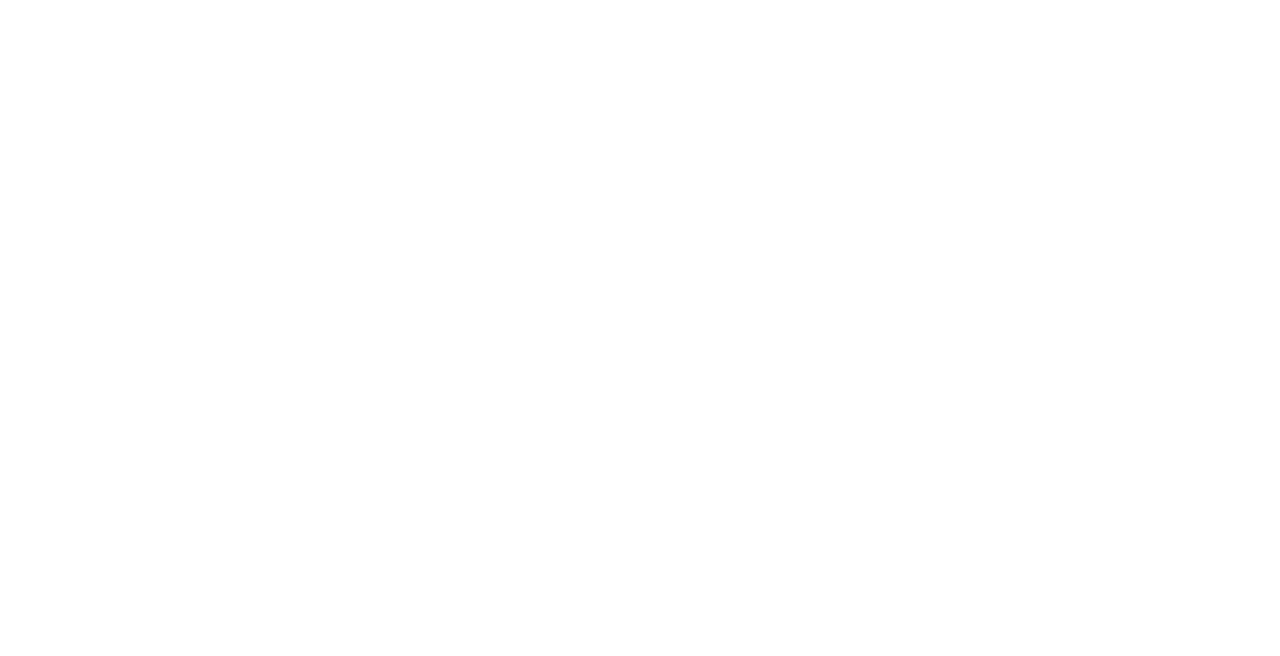
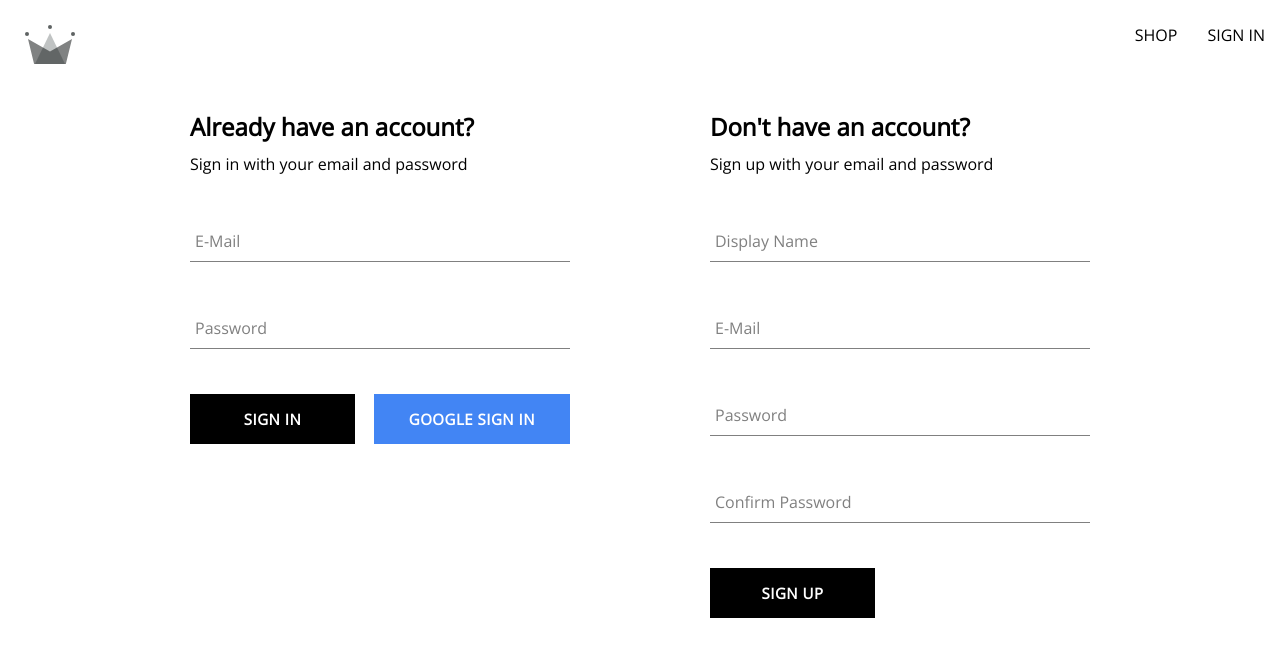
Before and after one commit to zaweb/crwn-clothing, a React (Create React App) app: page /auth in a window 1280 px wide. Before the commit this address had no page. Shown: the top 656 px of the page. Built offline with nearby package versions, Linux system fonts and the light colour scheme; no server answers; a web font is replaced by a local one.

Commit message:
Auth stuff

```diff
--- a/src/App.js
+++ b/src/App.js
@@ -2,7 +2,7 @@
 
 import Navigation from './routes/navigation/navigation.component'
 import Home from './routes/home/home.component'
-import SignIn from './routes/sign-in/sign-in.component'
+import Authentication from './routes/authentication/authentication.component'
 
 const Shop = () => {
   return <h1>I am the shop page</h1>
@@ -14,7 +14,7 @@
       <Route path='/' element={<Navigation />}>
         <Route index path='/' element={<Home />} />
         <Route path='shop' element={<Shop />} />
-        <Route path='sign-in' element={<SignIn />} />
+        <Route path='auth' element={<Authentication />} />
       </Route>
     </Routes>
   )
--- /dev/null
+++ b/src/components/sign-in-form/sign-in-form.component.jsx
@@ -0,0 +1,77 @@
+import { useState } from "react"
+
+import FormInput from "../form-input/form-input.component"
+import Button from "../button/button.component"
+
+import './sign-in-form.styles.scss'
+import {
+  signInWithGooglePopup,
+  createUserDocumentFromAuth,
+  signInAuthUserWithEmailAndPassword
+} from "../../utils/firebase/firebase.utils"
+
+const defaultFormFields = {
+  email: '',
+  password: ''
+}
+
+const SignInForm = () => {
+  const [formFields, setFormFields] = useState(defaultFormFields)
+  const { email, password } = formFields
+
+  const resetFormFields = () => {
+    setFormFields(defaultFormFields)
+  }
+
+  const signInWithGoogle = async () => {
+    await signInWithGooglePopup()
+  }
+
+  const handleSubmit = async (event) => {
+    event.preventDefault()
+
+    try {
+      const { user } = await signInAuthUserWithEmailAndPassword(
+        email,
+        password
+      )
+      // setCurrentUser(user)
+
+      resetFormFields()
+    } catch(error) {
+      switch (error.code) {
+        case 'auth/wrong-password':
+            alert('incorrect password for email');
+            break;
+          case 'auth/user-not-found':
+            alert('no user associated with this email');
+            break;
+          default:
+            console.log(error);
+      }
+    }
+  }
+
+  const handleChange = (event) => {
+    const { name, value } = event.target
+
+    setFormFields({ ...formFields, [name]: value })
+  }
+
+  return (
+    <div className='sign-up-container'>
+      <h2>Already have an account?</h2>
+      <span>Sign in with your email and password</span>
+      <form onSubmit={handleSubmit}>
+        <FormInput label='E-Mail' type='email' required onChange={handleChange} name='email' value={email} />
+        <FormInput label='Password' type='password' required onChange={handleChange} name='password' value={password} />
+        <div className='buttons-container'>
+          <Button type='submit'>Sign In</Button>
+          <Button type='button' buttonType='google' onClick={signInWithGoogle}>Google sign in</Button>
+        </div>
+      </form>
+    </div>
+  )
+}
+
+export default SignInForm
--- /dev/null
+++ b/src/components/sign-in-form/sign-in-form.styles.scss
@@ -0,0 +1,14 @@
+.sign-up-container {
+  display: flex;
+  flex-direction: column;
+  width: 380px;
+
+  h2 {
+    margin: 10px 0;
+  }
+
+  .buttons-container {
+    display: flex;
+    justify-content: space-between;
+  }
+}
--- a/src/components/sign-up-form/sign-up-form.component.jsx
+++ b/src/components/sign-up-form/sign-up-form.component.jsx
@@ -4,6 +4,8 @@
 import Button from "../button/button.component"
 import './sign-up-form.styles.scss'
 import { createAuthUserWithEmailAndPassword, createUserDocumentFromAuth } from "../../utils/firebase/firebase.utils"
+
+import { UserContext } from "../../contexts/user.context"
 
 const defaultFormFields = {
   displayName: '',
--- /dev/null
+++ b/src/contexts/user.context.jsx
@@ -0,0 +1,24 @@
+import { createContext, useState, useEffect } from 'react'
+import { onAuthStateChangedListener, createUserDocumentFromAuth } from '../utils/firebase/firebase.utils'
+
+export const UserContext = createContext({
+  currentUser: null,
+  setCurrentUser: () => null
+})
+
+export const UserProvider = ({ children }) => {
+  const [currentUser, setCurrentUser] = useState(null)
+  const value = { currentUser, setCurrentUser }
+
+  useEffect(() => {
+    const unsubscribe = onAuthStateChangedListener((user) => {
+      if (user) {
+        createUserDocumentFromAuth(user)
+      }
+      setCurrentUser(user)
+    })
+
+    return unsubscribe
+  }, [])
+  return <UserContext.Provider value={value}>{children}</UserContext.Provider>
+}
--- a/src/index.js
+++ b/src/index.js
@@ -4,13 +4,16 @@
 
 import './index.scss'
 import App from './App'
+import { UserProvider } from './contexts/user.context'
 import reportWebVitals from './reportWebVitals'
 
 const root = ReactDOM.createRoot(document.getElementById('root'))
 root.render(
   <React.StrictMode>
     <BrowserRouter>
-      <App />
+      <UserProvider>
+        <App />
+      </UserProvider>
     </BrowserRouter>
   </React.StrictMode>
 )
--- /dev/null
+++ b/src/routes/authentication/authentication.component.jsx
@@ -0,0 +1,17 @@
+import { getAuth } from 'firebase/auth'
+import './authentication.styles.scss'
+import SignUpForm from '../../components/sign-up-form/sign-up-form.component'
+import SignInForm from '../../components/sign-in-form/sign-in-form.component'
+
+export const auth = getAuth()
+
+const Authentication = () => {
+  return (
+    <div className='authentication-container'>
+      <SignInForm />
+      <SignUpForm />
+    </div>
+  )
+}
+
+export default Authentication
--- /dev/null
+++ b/src/routes/authentication/authentication.styles.scss
@@ -0,0 +1,6 @@
+.authentication-container {
+  display: flex;
+  width: 900px;
+  justify-content: space-between;
+  margin: 30px auto;
+}
--- a/src/routes/navigation/navigation.component.jsx
+++ b/src/routes/navigation/navigation.component.jsx
@@ -1,11 +1,16 @@
-import React, { Fragment } from 'react'
+import React, { Fragment, useContext } from 'react'
 import { Outlet, Link } from 'react-router-dom'
 
 import { ReactComponent as CrwnLogo } from '../../assets/crown.svg'
+import { UserContext } from '../../contexts/user.context'
+
+import { signOutUser } from '../../utils/firebase/firebase.utils'
 
 import './navigation.styles.scss'
 
 const Navigation = () => {
+  const { currentUser } = useContext(UserContext)
+
   return (
     <Fragment>
       <div className='navigation'>
@@ -16,9 +21,15 @@
           <Link className='nav-link' to='/shop'>
             SHOP
           </Link>
-          <Link className='nav-link' to='/sign-in'>
-            SIGN IN
-          </Link>
+          {
+            currentUser ? (
+              <span className='nav-link' onClick={signOutUser}>SIGN OUT</span>
+              ) : (
+              <Link className='nav-link' to='/auth'>
+                SIGN IN
+              </Link>
+            )
+          }
         </div>
       </div>
       <Outlet />
--- a/src/routes/sign-in/sign-in.component.jsx
+++ /dev/null
@@ -1,26 +0,0 @@
-import { signInWithGooglePopup, signInWithGoogleRedirect, createUserDocumentFromAuth } from '../../utils/firebase/firebase.utils'
-
-import SignUpForm from '../../components/sign-up-form/sign-up-form.component'
-
-const SignIn = () => {
-
-  const logGoggleUser = async () => {
-    const {user} = await signInWithGooglePopup()
-    const userDocRef = await createUserDocumentFromAuth(user)
-  }
-
-  return (
-    <div>
-      <h1>Sign In Page</h1>
-      <button onClick={logGoggleUser}>
-        Sign In With Google Popup
-      </button>
-      <button onClick={signInWithGoogleRedirect}>
-        Sign In With Google Redirect
-      </button>
-      <SignUpForm />
-    </div>
-  )
-}
-
-export default SignIn
--- a/src/utils/firebase/firebase.utils.js
+++ b/src/utils/firebase/firebase.utils.js
@@ -5,7 +5,9 @@
   signInWithPopup,
   GoogleAuthProvider,
   createUserWithEmailAndPassword,
-  signInWithEmailAndPassword
+  signInWithEmailAndPassword,
+  signOut,
+  onAuthStateChanged
 } from 'firebase/auth'
 import { getFirestore, doc, getDoc, setDoc } from 'firebase/firestore'
 
@@ -71,3 +73,8 @@
 
   return await signInWithEmailAndPassword(auth, email, password);
 }
+
+export const signOutUser = async () => await signOut(auth)
+
+export const onAuthStateChangedListener = (callback) =>
+  onAuthStateChanged(auth, callback)
```
